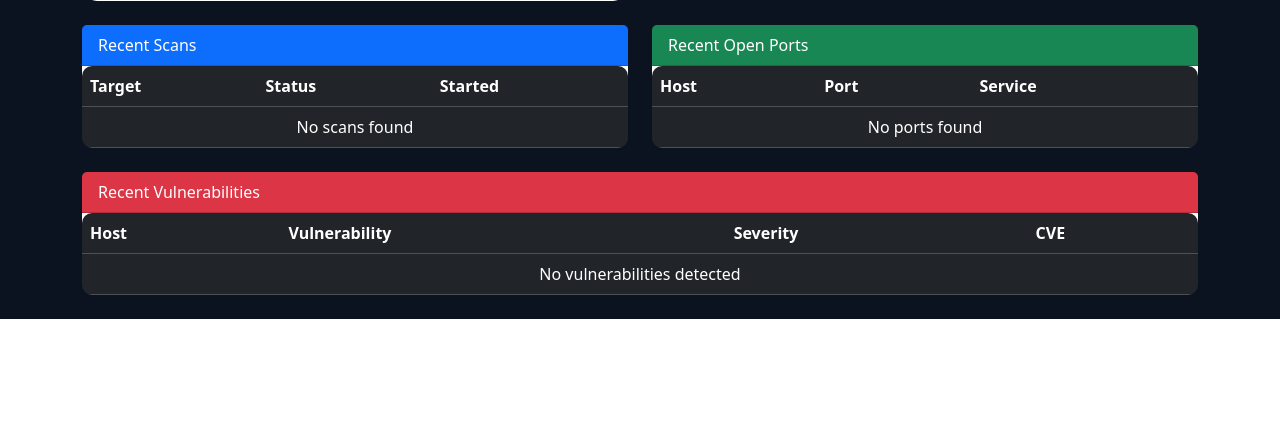
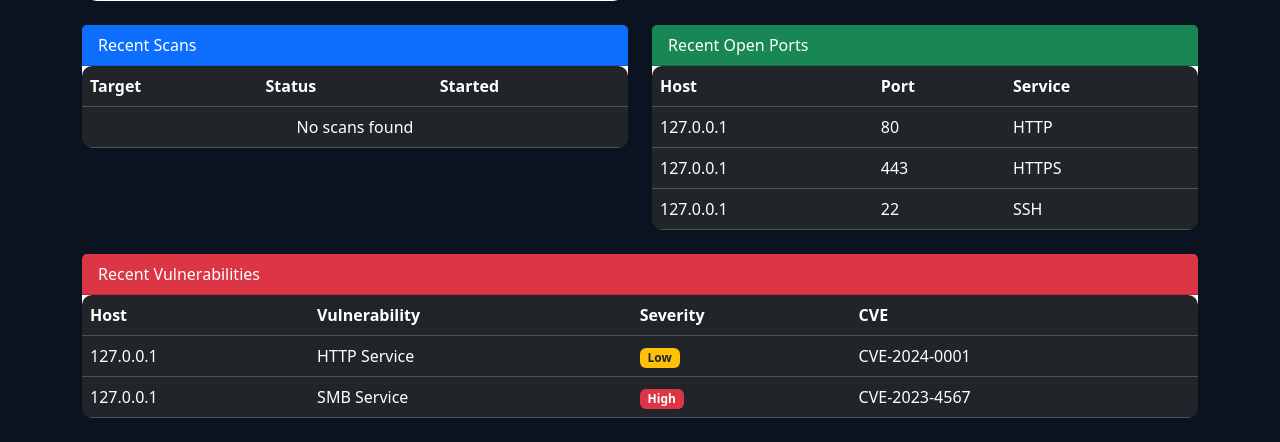
Before and after one commit to SANDHIYA-J30/Advanced_Network_Scanner, a Django app: template dashboard/templates/dashboard/dashboard.html in a window 1280 px wide. Shown: the part 1514-1956 px from the top of the page. Before the commit the page ends 1833 px from the top, so only its background shows below. Run offline with Django 5.2, Linux system fonts and the light colour scheme; the template is opened without the code that fills it, so the values that code supplies are empty; parts of the project's set-up code (start-up, migrations or seed data) failed here and were passed over.

Commit message:
Added dashboard demo data

```diff
--- a/dashboard/templates/dashboard/dashboard.html
+++ b/dashboard/templates/dashboard/dashboard.html
@@ -354,11 +354,21 @@
                         {% empty %}
 
 <tr>
+    <td>127.0.0.1</td>
+    <td>80</td>
+    <td>HTTP</td>
+</tr>
 
-                            <td colspan="3" class="text-center">
-                                No ports found
-                            </td>
+<tr>
+    <td>127.0.0.1</td>
+    <td>443</td>
+    <td>HTTPS</td>
+</tr>
 
+<tr>
+    <td>127.0.0.1</td>
+    <td>22</td>
+    <td>SSH</td>
 </tr>
 
 {% endfor %}
@@ -439,11 +449,17 @@
                         {% empty %}
 
 <tr>
+    <td>127.0.0.1</td>
+    <td>HTTP Service</td>
+    <td><span class="badge bg-warning text-dark">Low</span></td>
+    <td>CVE-2024-0001</td>
+</tr>
 
-                            <td colspan="4" class="text-center">
-                                No vulnerabilities detected
-                            </td>
-
+<tr>
+    <td>127.0.0.1</td>
+    <td>SMB Service</td>
+    <td><span class="badge bg-danger">High</span></td>
+    <td>CVE-2023-4567</td>
 </tr>
 
 {% endfor %}
```
Also changed, not shown: dashboard/views.py (+27 -33 lines). Lines whose indentation alone changed are shown as unchanged.
